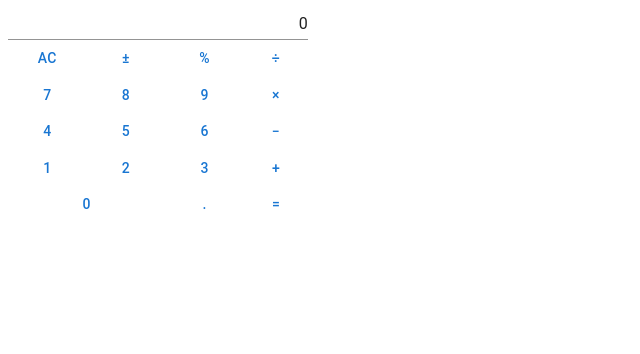
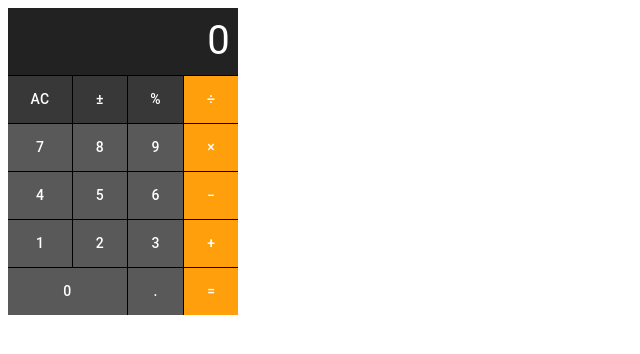
Before and after one commit to YenaOS/yenaos, a React (Vite) app in the folder apps/os/: page / in a window 1280 px wide. Shown: the top 354 px of the page, without its empty margins (0-640 px from the left). Built offline with nearby package versions, Linux system fonts and the light colour scheme.

Commit message:
improve styling

```diff
--- a/apps/os/src/app/Calculator/Calculator.tsx
+++ b/apps/os/src/app/Calculator/Calculator.tsx
@@ -1,4 +1,4 @@
-import { Box, Button, Grid2, Input, Stack, Tooltip } from '@mui/material';
+import { Box, Button, Input, styled, Tooltip } from '@mui/material';
 import { useTranslation } from 'react-i18next';
 
 import { Operation, useCalculator } from './useCalculator';
@@ -24,107 +24,168 @@ export const Calculator = () => {
   const handleClear = () => (input ? clearInput() : reset());
 
   return (
-    <Box maxWidth={300}>
+    <Box
+      display="grid"
+      gridTemplateAreas="
+        'input input input input'
+        'clear negate perCent divide'
+        'digit7 digit8 digit9 multiply'
+        'digit4 digit5 digit6 subtract'
+        'digit1 digit2 digit3 add'
+        'digit0 digit0 decimalPoint equal'
+      "
+      sx={{
+        backgroundColor: '#222222',
+      }}
+      width={230}
+    >
+      <Box gridArea="input">
         <Input
+          disableUnderline
           fullWidth
           inputProps={{
             style: {
+              color: '#fff',
               textAlign: 'right',
             },
           }}
           readOnly
+          sx={{
+            paddingRight: 1,
+            fontSize: 40,
+          }}
           value={
             input === NaN.toString() ? t('notANumber') : input || inputFallback
           }
         />
-      <Stack direction="row">
-        <Box>
-          <Stack direction="row">
+      </Box>
+      <Box gridArea="clear">
         <Tooltip describeChild title={t('clearTooltip')}>
-              <Button aria-label={t('clear')} fullWidth onClick={handleClear}>
+          <SecondaryActionButton
+            aria-label={t('clear')}
+            fullWidth
+            onClick={handleClear}
+          >
             {input ? 'C' : 'AC'}
-              </Button>
+          </SecondaryActionButton>
         </Tooltip>
+      </Box>
+      <Box gridArea="negate">
         <Tooltip describeChild title={t('negateTooltip')}>
-              <Button aria-label={t('negate')} fullWidth onClick={negate}>
+          <SecondaryActionButton
+            aria-label={t('negate')}
+            fullWidth
+            onClick={negate}
+          >
             &#177;
-              </Button>
+          </SecondaryActionButton>
         </Tooltip>
+      </Box>
+      <Box gridArea="perCent">
         <Tooltip describeChild title={t('perCentTooltip')}>
-              <Button aria-label={t('perCent')} fullWidth onClick={perCent}>
+          <SecondaryActionButton
+            aria-label={t('perCent')}
+            fullWidth
+            onClick={perCent}
+          >
             &#37;
-              </Button>
+          </SecondaryActionButton>
         </Tooltip>
-          </Stack>
-          <Grid2 columns={3} container direction="row-reverse">
-            {digits.toReversed().map((digit) =>
-              digit ? (
-                <Grid2 key={digit} size={1}>
-                  <Button fullWidth onClick={() => insertDigit(digit)}>
+      </Box>
+      {digits.map((digit) => (
+        <Box gridArea={`digit${digit}`} key={digit}>
+          <ActionButton fullWidth onClick={() => insertDigit(digit)}>
             {digit}
-                  </Button>
-                </Grid2>
-              ) : (
-                [
-                  <Grid2 key="decimal-point" size={1}>
-                    <Button
+          </ActionButton>
+        </Box>
+      ))}
+      <Box gridArea="decimalPoint" key="decimal-point">
+        <ActionButton
           aria-label={t('decimalPoint')}
           fullWidth
           onClick={insertDecimalSeparator}
         >
           {decimalSeparator}
-                    </Button>
-                  </Grid2>,
-                  <Grid2 key={digit} size={2}>
-                    <Button fullWidth onClick={() => insertDigit(digit)}>
-                      {digit}
-                    </Button>
-                  </Grid2>,
-                ]
-              ),
-            )}
-          </Grid2>
+        </ActionButton>
       </Box>
-        <Stack direction="column">
+      <Box gridArea="divide">
         <Tooltip describeChild title={t('divideTooltip')}>
-            <Button
+          <PrimaryActionButton
             aria-label={t('divide')}
+            fullWidth
             onClick={() => setOperation(Operation.Divide)}
           >
             &#247;
-            </Button>
+          </PrimaryActionButton>
         </Tooltip>
+      </Box>
+      <Box gridArea="multiply">
         <Tooltip describeChild title={t('multiplyTooltip')}>
-            <Button
+          <PrimaryActionButton
             aria-label={t('multiply')}
+            fullWidth
             onClick={() => setOperation(Operation.Multiply)}
           >
             &#215;
-            </Button>
+          </PrimaryActionButton>
         </Tooltip>
+      </Box>
+      <Box gridArea="subtract">
         <Tooltip describeChild title={t('subtractTooltip')}>
-            <Button
+          <PrimaryActionButton
             aria-label={t('subtract')}
+            fullWidth
             onClick={() => setOperation(Operation.Subtract)}
           >
             &#8722;
-            </Button>
+          </PrimaryActionButton>
         </Tooltip>
+      </Box>
+      <Box gridArea="add">
         <Tooltip describeChild title={t('addTooltip')}>
-            <Button
+          <PrimaryActionButton
             aria-label={t('add')}
+            fullWidth
             onClick={() => setOperation(Operation.Add)}
           >
             &#43;
-            </Button>
+          </PrimaryActionButton>
         </Tooltip>
+      </Box>
+      <Box gridArea="equal">
         <Tooltip describeChild title={t('equalTooltip')}>
-            <Button aria-label={t('equal')} onClick={calculate}>
+          <PrimaryActionButton
+            aria-label={t('equal')}
+            fullWidth
+            onClick={calculate}
+          >
             &#61;
-            </Button>
+          </PrimaryActionButton>
         </Tooltip>
-        </Stack>
-      </Stack>
+      </Box>
     </Box>
   );
 };
+
+const AppButton = styled(Button)({
+  borderRadius: 0,
+  border: '1px black',
+  borderTopStyle: 'solid',
+  color: '#fff',
+  minWidth: 0,
+  minHeight: 48,
+});
+
+const ActionButton = styled(AppButton)({
+  backgroundColor: '#595959',
+  borderRightStyle: 'solid',
+});
+
+const PrimaryActionButton = styled(AppButton)({
+  backgroundColor: '#ff9f0b',
+});
+
+const SecondaryActionButton = styled(AppButton)({
+  backgroundColor: '#383838',
+  borderRightStyle: 'solid',
+});
```
Lines whose indentation alone changed are shown as unchanged.
